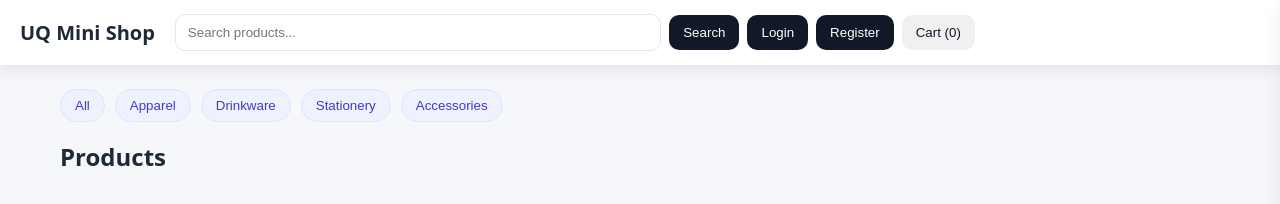
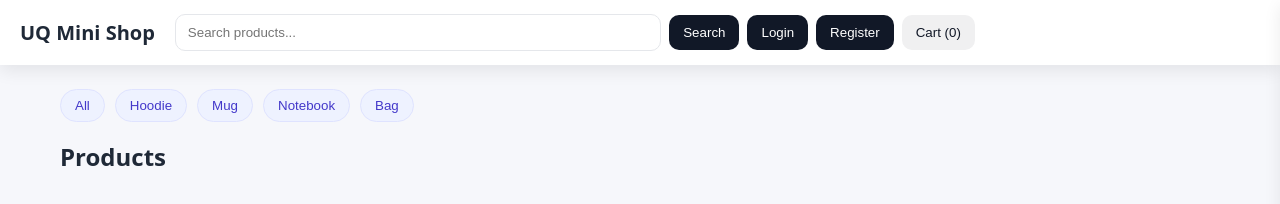
Before and after one commit to YINHONGzheng/INFS3208, a plain HTML site: page frontend/index.html in a window 1280 px wide. Drawn offline with Linux system fonts and the light colour scheme; no server answers.

Commit message:
Update index.html

```diff
--- a/frontend/index.html
+++ b/frontend/index.html
@@ -26,10 +26,10 @@
   <main class="container">
     <section class="filters">
       <button class="chip" data-cat="All">All</button>
-      <button class="chip" data-cat="Apparel">Apparel</button>
-      <button class="chip" data-cat="Drinkware">Drinkware</button>
-      <button class="chip" data-cat="Stationery">Stationery</button>
-      <button class="chip" data-cat="Accessories">Accessories</button>
+      <button class="chip" data-cat="Apparel">Hoodie</button>
+      <button class="chip" data-cat="Drinkware">Mug</button>
+      <button class="chip" data-cat="Stationery">Notebook</button>
+      <button class="chip" data-cat="Accessories">Bag</button>
     </section>
 
     <!-- Product grid -->
```
